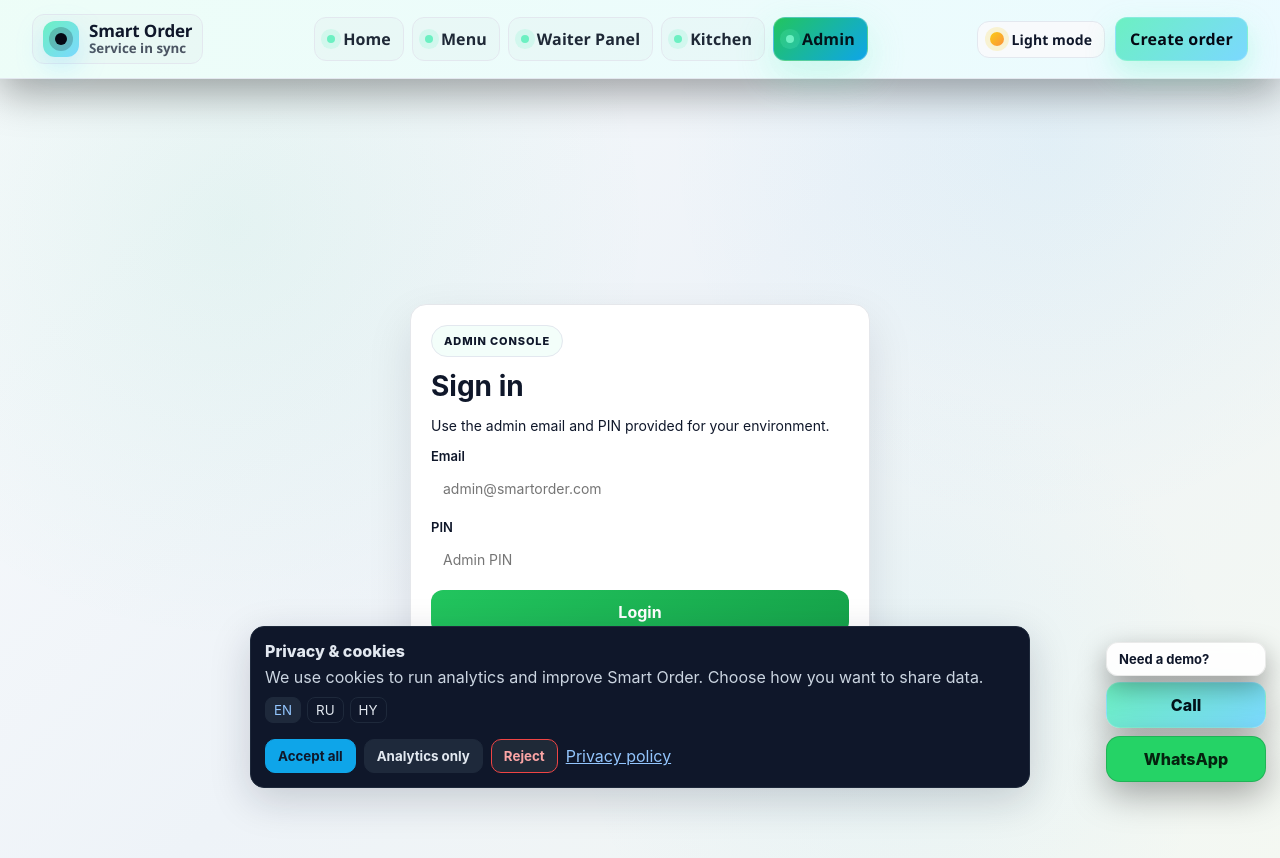
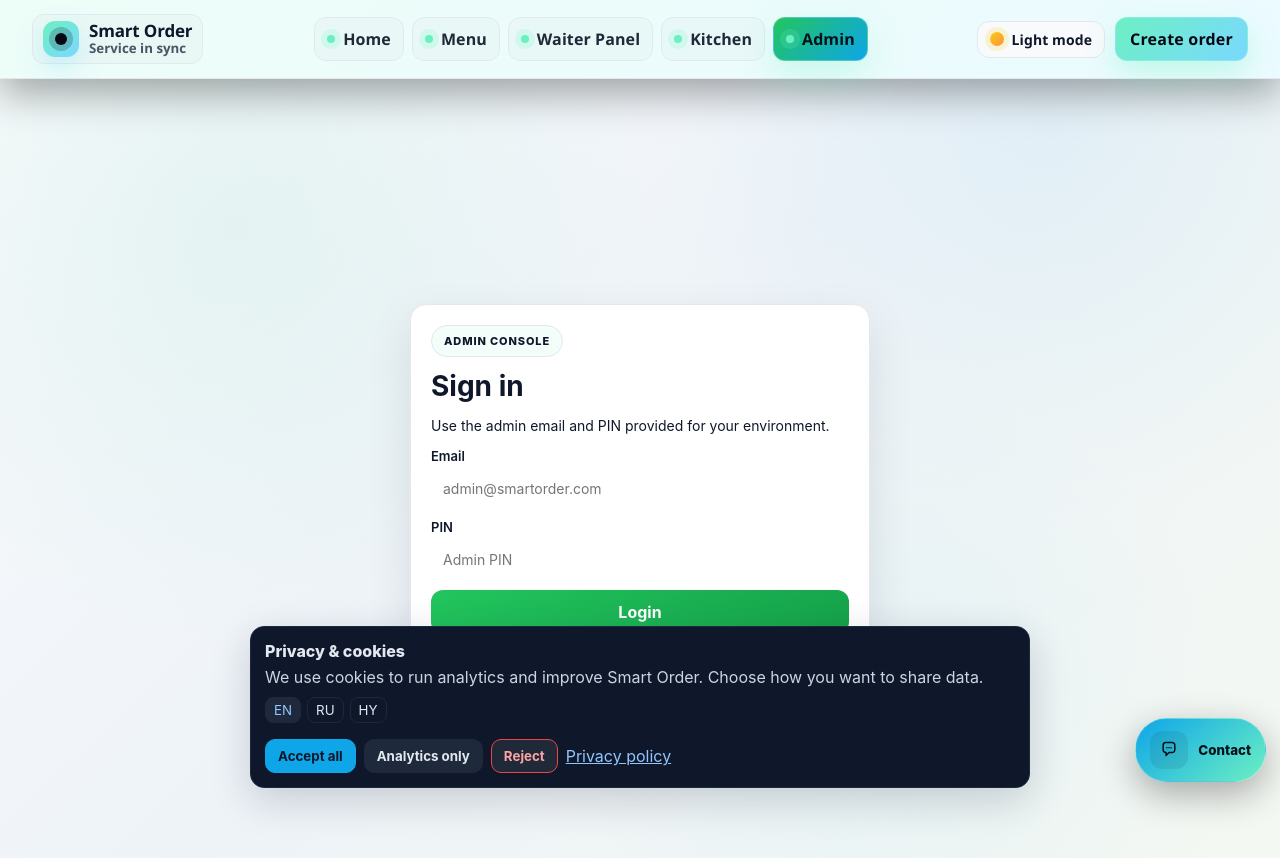
Before and after one commit to HarutAzatyan777/smart-order, a React (Vite) app in the folder frontend/: page /admin/login in a window 1280 px wide. Shown: the top 858 px of the page. Built offline with nearby package versions, Linux system fonts and the light colour scheme; no server answers.

Commit message:
change contact button

```diff
--- a/frontend/src/components/FloatingContact/FloatingContact.css
+++ b/frontend/src/components/FloatingContact/FloatingContact.css
@@ -3,78 +3,159 @@
   right: 14px;
   bottom: 18px;
   display: grid;
-  gap: 6px;
+  gap: 10px;
+  justify-items: end;
   align-items: end;
   z-index: 80;
 }
 
+.floating-panel {
+  display: grid;
+  gap: 10px;
+  justify-items: end;
+}
+
+.floating-toggle {
+  display: inline-flex;
+  align-items: center;
+  gap: 10px;
+  padding: 12px 14px;
+  border-radius: 50px;
+  border: 1px solid rgba(255, 255, 255, 0.18);
+  background: linear-gradient(140deg, #0ea5e9, #6cf0c2);
+  color: #03121a;
+  box-shadow: 0 12px 36px rgba(0, 0, 0, 0.32);
+  font-weight: 800;
+  cursor: pointer;
+  transition: transform 0.18s ease, box-shadow 0.18s ease, filter 0.18s ease;
+}
+
+.floating-toggle:hover {
+  transform: translateY(-1px);
+  box-shadow: 0 16px 44px rgba(0, 0, 0, 0.42);
+  filter: saturate(1.05);
+}
+
+.floating-contact.is-open .floating-toggle {
+  transform: translateY(-1px);
+}
+
 .floating-label {
-  background: rgba(0, 0, 0, 0.6);
+  background: rgba(5, 8, 20, 0.75);
   color: #f8fafc;
-  padding: 8px 12px;
-  border-radius: 12px;
+  padding: 10px 12px;
+  border-radius: 14px;
   border: 1px solid rgba(255, 255, 255, 0.12);
   font-weight: 700;
   font-size: 13px;
   box-shadow: 0 10px 28px rgba(0, 0, 0, 0.35);
-  backdrop-filter: blur(8px);
+  backdrop-filter: blur(10px);
+  letter-spacing: -0.01em;
 }
 
 :root[data-theme="light"] .floating-label {
-  background: rgba(255, 255, 255, 0.9);
+  background: rgba(255, 255, 255, 0.95);
   color: #0f172a;
   border-color: rgba(0, 0, 0, 0.08);
 }
 
 .floating-actions {
-  display: grid;
-  gap: 8px;
+  display: flex;
+  flex-direction: column;
+  gap: 10px;
+  align-items: flex-end;
 }
 
 .floating-btn {
-  min-width: 160px;
-  padding: 12px 14px;
-  border-radius: 14px;
+  display: inline-flex;
+  align-items: center;
+  gap: 10px;
+  padding: 10px 12px;
+  border-radius: 18px;
   text-decoration: none;
   font-weight: 800;
-  text-align: center;
   color: #03121a;
   border: 1px solid rgba(255, 255, 255, 0.14);
   box-shadow: 0 12px 36px rgba(0, 0, 0, 0.35);
+  background: linear-gradient(140deg, #7ae5c7, #89d9ff);
   transition: transform 0.18s ease, box-shadow 0.18s ease, filter 0.18s ease;
 }
 
-.floating-btn.call {
-  background: linear-gradient(140deg, #6cf0c2, #7bd8ff);
+.floating-btn.call .floating-btn-icon {
+  background: rgba(255, 255, 255, 0.24);
 }
 
 .floating-btn.whatsapp {
-  background: #25d366;
+  background: linear-gradient(135deg, #22c55e, #16a34a);
   color: #05220f;
   border-color: rgba(0, 0, 0, 0.15);
 }
 
+.floating-btn.whatsapp .floating-btn-icon {
+  background: rgba(255, 255, 255, 0.24);
+}
+
 .floating-btn:hover {
-  transform: translateY(-1px);
+  transform: translateY(-1px) scale(1.01);
   box-shadow: 0 16px 44px rgba(0, 0, 0, 0.42);
-  filter: saturate(1.04);
+  filter: saturate(1.05);
+}
+
+.floating-btn-icon {
+  width: 38px;
+  height: 38px;
+  border-radius: 12px;
+  display: grid;
+  place-items: center;
+  background: rgba(0, 0, 0, 0.08);
+  color: inherit;
+}
+
+.floating-icon {
+  width: 20px;
+  height: 20px;
+}
+
+.floating-btn-label {
+  white-space: nowrap;
 }
 
 @media (max-width: 640px) {
   .floating-contact {
     right: 12px;
     bottom: 12px;
+    gap: 8px;
+  }
+
+  .floating-panel {
+    width: calc(100vw - 24px);
+  }
+
+  .floating-toggle {
+    padding: 10px;
+    width: 56px;
+    height: 56px;
+    justify-content: center;
+    border-radius: 18px;
   }
 
   .floating-actions {
-    grid-template-columns: 1fr;
+    flex-direction: row;
   }
 
   .floating-btn {
-    min-width: unset;
+    padding: 8px;
+    width: 54px;
+    height: 54px;
+    justify-content: center;
   }
 
-  .floating-label {
-    font-size: 12px;
+  .floating-btn-icon {
+    width: 42px;
+    height: 42px;
+  }
+
+  .floating-btn-label {
+    display: none;
   }
 }
--- a/frontend/src/components/FloatingContact/FloatingContact.jsx
+++ b/frontend/src/components/FloatingContact/FloatingContact.jsx
@@ -1,12 +1,62 @@
+import { useState } from "react";
 import "./FloatingContact.css";
 
+function PhoneIcon() {
+  return (
+    <svg className="floating-icon" viewBox="0 0 24 24" aria-hidden="true" focusable="false">
+      <path
+        d="M2.75 5.5a2.25 2.25 0 0 1 2.25-2.25H7a2.25 2.25 0 0 1 2.25 2.25v2.5a1 1 0 0 1-.293.707L7.73 9.934a.75.75 0 0 0-.097.95 12.1 12.1 0 0 0 5.483 5.483.75.75 0 0 0 .95-.097l1.227-1.227a1 1 0 0 1 .707-.293H18.8A2.45 2.45 0 0 1 21.25 17.25v1.75A2.25 2.25 0 0 1 19 21.25H17c-8.56 0-14.25-5.69-14.25-14.25Z"
+        fill="none"
+        stroke="currentColor"
+        strokeWidth="1.8"
+        strokeLinecap="round"
+        strokeLinejoin="round"
+      />
+    </svg>
+  );
+}
+
+function ChatIcon() {
+  return (
+    <svg className="floating-icon" viewBox="0 0 24 24" aria-hidden="true" focusable="false">
+      <path
+        d="M5 6.25A3.25 3.25 0 0 1 8.25 3h7.5A3.25 3.25 0 0 1 19 6.25v5.5A3.25 3.25 0 0 1 15.75 15H12l-3.5 3.5V15H8.25A3.25 3.25 0 0 1 5 11.75Z"
+        fill="none"
+        stroke="currentColor"
+        strokeWidth="1.8"
+        strokeLinecap="round"
+        strokeLinejoin="round"
+      />
+      <circle cx="9.5" cy="9.25" r="1" fill="currentColor" />
+      <circle cx="12" cy="9.25" r="1" fill="currentColor" />
+      <circle cx="14.5" cy="9.25" r="1" fill="currentColor" />
+    </svg>
+  );
+}
+
 export default function FloatingContact() {
+  const [isOpen, setIsOpen] = useState(false);
+
+  const togglePanel = () => setIsOpen((open) => !open);
+  const closePanel = () => setIsOpen(false);
+
   return (
-    <div className="floating-contact" aria-label="Contact Smart Order">
+    <div className={`floating-contact${isOpen ? " is-open" : ""}`} aria-label="Contact Smart Order">
+      {isOpen && (
+        <div className="floating-panel" id="floating-contact-panel">
           <div className="floating-label">Need a demo?</div>
-      <div className="floating-actions">
-        <a className="floating-btn call" href="tel:+37496454503" aria-label="Call Smart Order at +374 96 454 503">
-          Call
+          <div className="floating-actions" role="group" aria-label="Contact options">
+            <a
+              className="floating-btn call"
+              href="tel:+37496454503"
+              aria-label="Call Smart Order at +374 96 454 503"
+              title="Call Smart Order"
+              onClick={closePanel}
+            >
+              <span className="floating-btn-icon">
+                <PhoneIcon />
+              </span>
+              <span className="floating-btn-label">Call</span>
             </a>
             <a
               className="floating-btn whatsapp"
@@ -14,10 +64,31 @@
               target="_blank"
               rel="noreferrer"
               aria-label="Chat on WhatsApp"
+              title="Chat on WhatsApp"
+              onClick={closePanel}
             >
-          WhatsApp
+              <span className="floating-btn-icon">
+                <ChatIcon />
+              </span>
+              <span className="floating-btn-label">WhatsApp</span>
             </a>
           </div>
         </div>
+      )}
+
+      <button
+        type="button"
+        className="floating-toggle"
+        onClick={togglePanel}
+        aria-expanded={isOpen}
+        aria-controls="floating-contact-panel"
+        title={isOpen ? "Hide contact options" : "Contact Smart Order"}
+      >
+        <span className="floating-btn-icon">
+          <ChatIcon />
+        </span>
+        <span className="floating-btn-label">Contact</span>
+      </button>
+    </div>
   );
 }
--- a/frontend/src/components/header/Header.jsx
+++ b/frontend/src/components/header/Header.jsx
@@ -5,7 +5,7 @@
 
 const navLinks = [
   { to: "/", label: "Home", end: true },
-  { to: "/menu", label: "Menu" },
+  { to: "/menu", label: "Menu", newTab: true },
   { to: "/waiter", label: "Waiter Panel" },
   { to: "/kitchen", label: "Kitchen" },
   { to: "/admin", label: "Admin" }
@@ -57,11 +57,14 @@
           data-open={isMenuOpen}
         >
           <nav className="nav-links">
-            {navLinks.map(({ to, label, end }) => (
+            {navLinks.map(({ to, label, end, newTab }) => (
               <NavLink
                 key={to}
                 to={to}
                 end={end}
+                target={newTab ? "_blank" : undefined}
+                rel={newTab ? "noopener noreferrer" : undefined}
+                data-discover={newTab ? "true" : undefined}
                 className={({ isActive }) =>
                   `nav-link${isActive ? " nav-link-active" : ""}`
                 }
```
Lines whose indentation alone changed are shown as unchanged.
